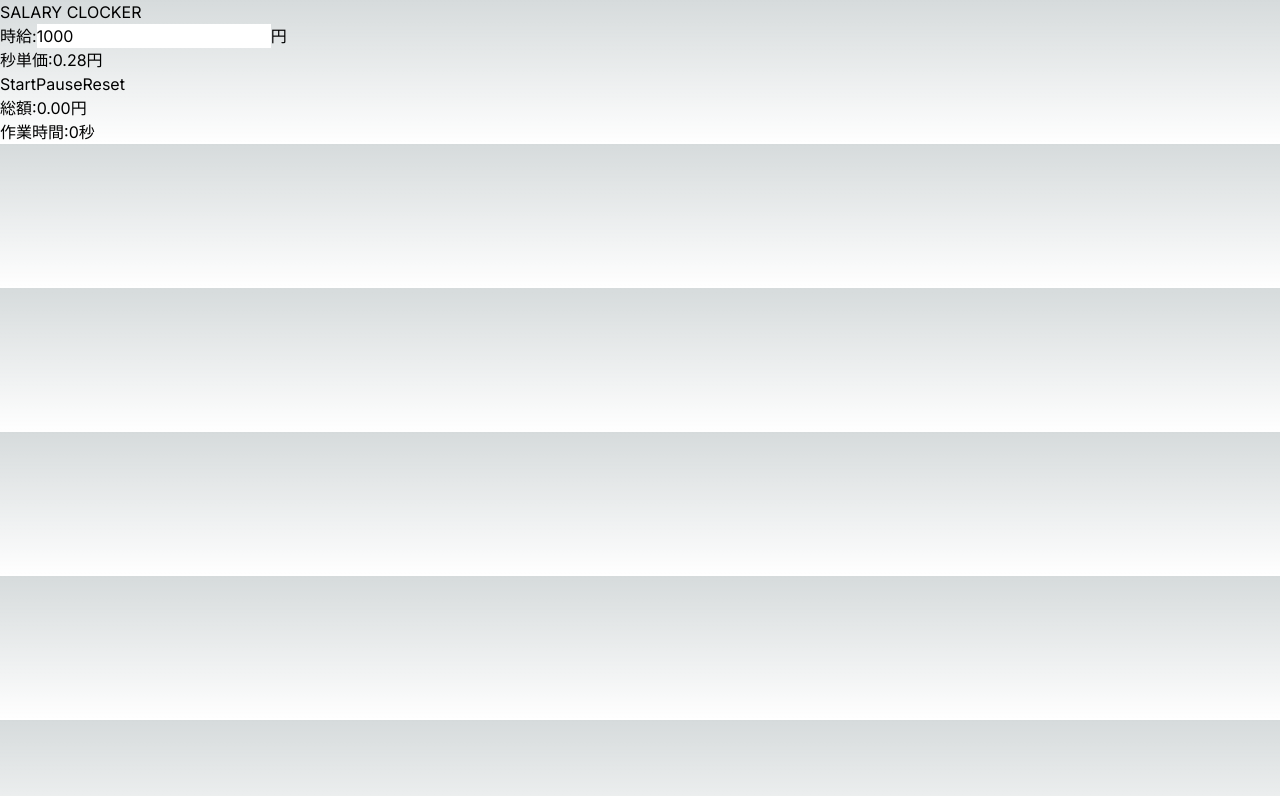
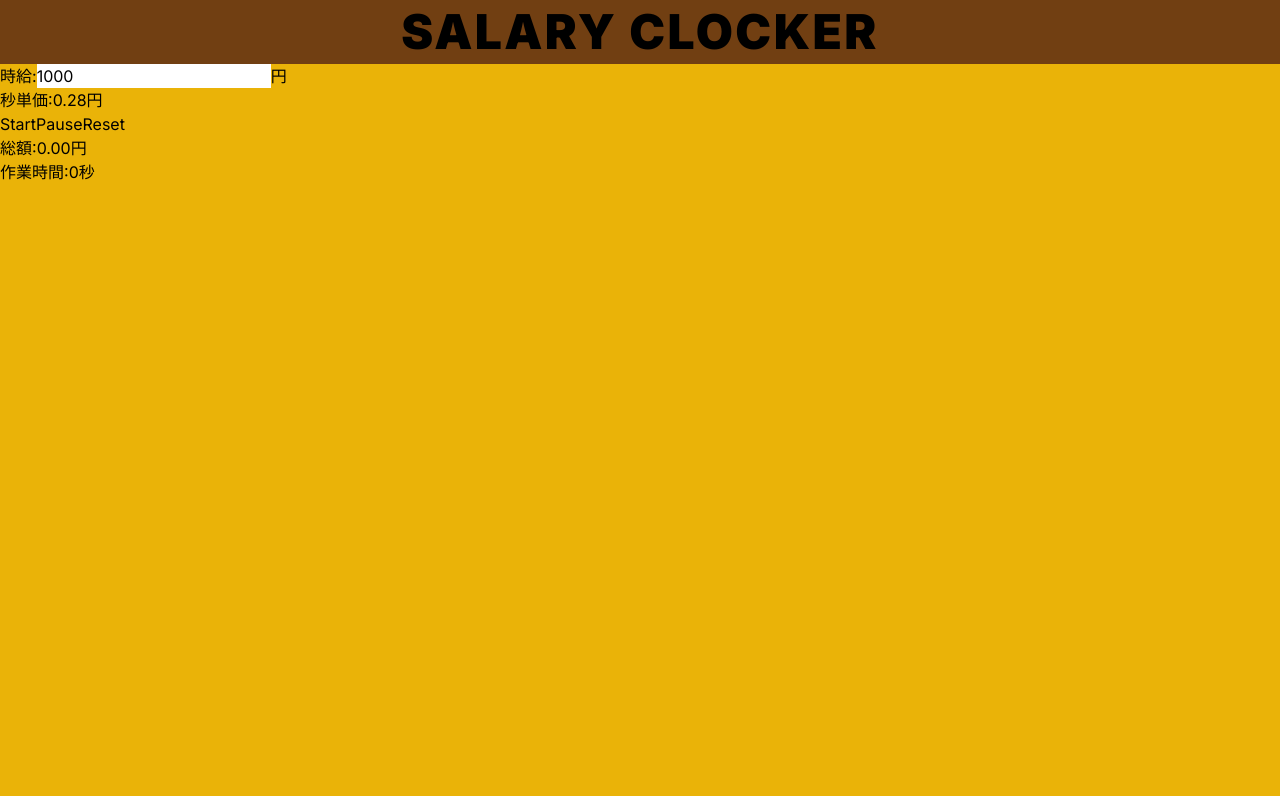
Before and after one commit to minusno0708/salary-clocker, a Next.js app in the folder app/: page / in a window 1280 px wide. Shown: the top 796 px of the page. Built offline with nearby package versions, Linux system fonts and the light colour scheme.

Commit message:
feat:ヘッダー部のデザインを修正

```diff
--- a/app/src/app/page.tsx
+++ b/app/src/app/page.tsx
@@ -61,8 +61,10 @@ export default function Home() {
   }
 
   return (
-    <div>
-      <h1>SALARY CLOCKER</h1>
+    <div className="bg-yellow-500 min-h-screen">
+      <div className="bg-yellow-900 py-2 w-full flex-col flex items-center">
+        <h1 className="text-5xl tracking-wider font-black">SALARY CLOCKER</h1>
+      </div>
       <div>
         時給:
         <input
```
